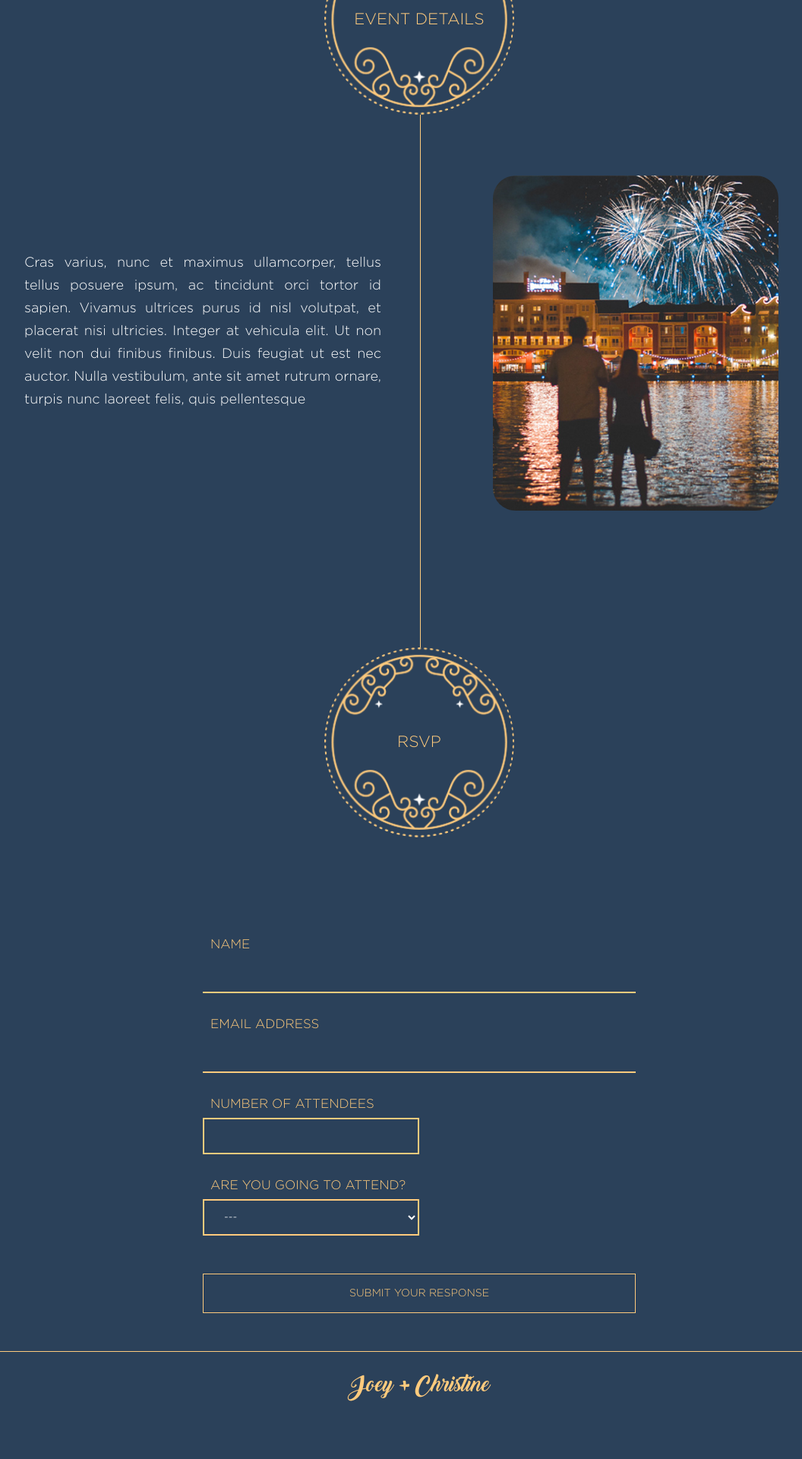
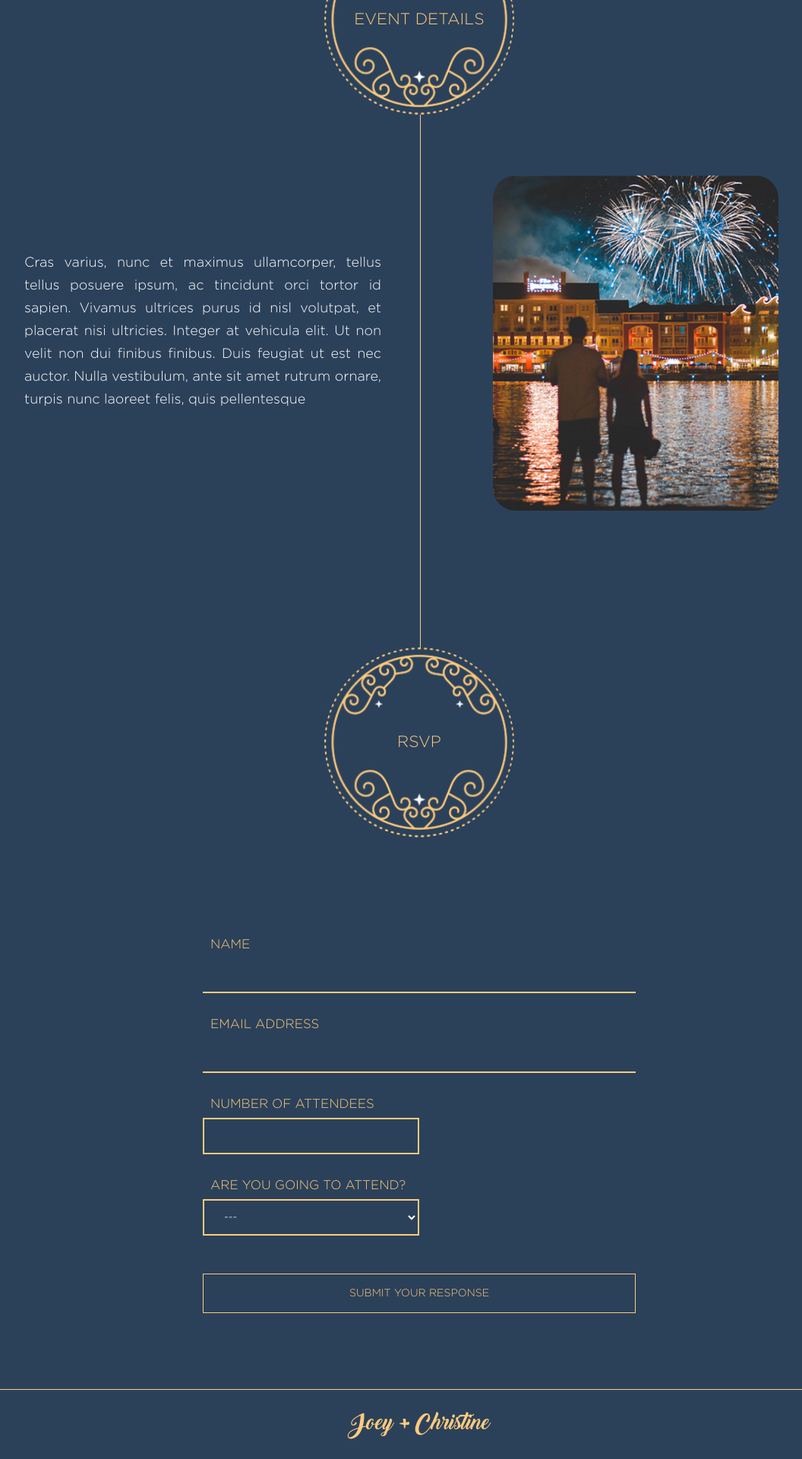
Before and after one commit to project-agape/wedding-template4, a Jekyll site: the page built from index.html, in a window 1280 px wide. Shown: the part 2051-3971 px from the top of the page at 76% size, without its empty margins (88-1144 px from the left). Built offline with Jekyll 4.4.1, drawn with Linux system fonts in a browser that asks for light colours; nearby versions of some CDN libraries; before the commit the page ends 3921 px from its top, so only the background shows below that.

Commit message:
Update style

```diff
--- a/_sass/home.sass
+++ b/_sass/home.sass
@@ -172,6 +172,7 @@ html,body
       clear: both
 
     #form-content
+      margin-bottom: 50px
       .form-item
         max-width: 50%
         min-width: 50%
```
